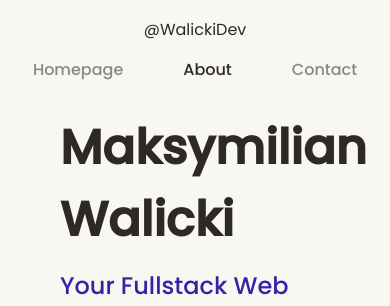
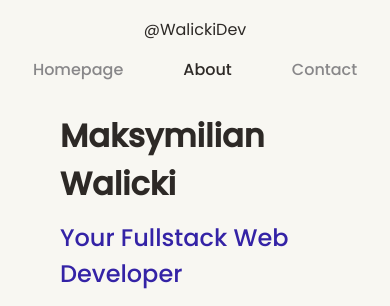
Before and after one commit to OmegaCreations/walicki-dev, a Next.js app: page /about in a window 390 px wide. Shown: the top 306 px of the page. Built offline with nearby package versions, Linux system fonts and the light colour scheme.

Commit message:
Fix - responsive about page header

```diff
--- a/src/app/about/about.module.css
+++ b/src/app/about/about.module.css
@@ -15,7 +15,6 @@
 
 .aboutHeader h1 {
   font-weight: 600;
-  font-size: 3em;
 }
 
 .aboutHeader h2 {
--- a/src/app/about/page.tsx
+++ b/src/app/about/page.tsx
@@ -56,7 +56,7 @@ const AboutPage: React.FC = () => {
   return (
     <div className={`container ${style.aboutBox}`}>
       <div className={style.aboutHeader}>
-        <h1>Maksymilian Walicki</h1>
+        <h1 className="text-[2em] sm:text-[3em]">Maksymilian Walicki</h1>
         <h2>Your Fullstack Web Developer</h2>
         <span>
           Hi, My name is Maksymilian. I am an <b>ICT Technitian</b> currently
--- a/src/app/layout.tsx
+++ b/src/app/layout.tsx
@@ -16,7 +16,8 @@ const inter = Poppins({
 // TODO: later add title and description
 export const metadata: Metadata = {
   title: "WalickiDev",
-  description: "Maksymilian Walicki portfolio website",
+  description: "Maksymilian Walicki is a fullstack web developer",
+  viewport: "width=device-width, initial-scale=1.0",
 };
 
 export default function RootLayout({
--- a/src/app/not-found.tsx
+++ b/src/app/not-found.tsx
@@ -1,6 +1,6 @@
 // NotFound
 const NotFound: React.FC = () => {
-  return <div>NotFound</div>;
+  return <div>Hey! No trespassing here. Not a public hiking trail.</div>;
 };
 
 export default NotFound;
```
